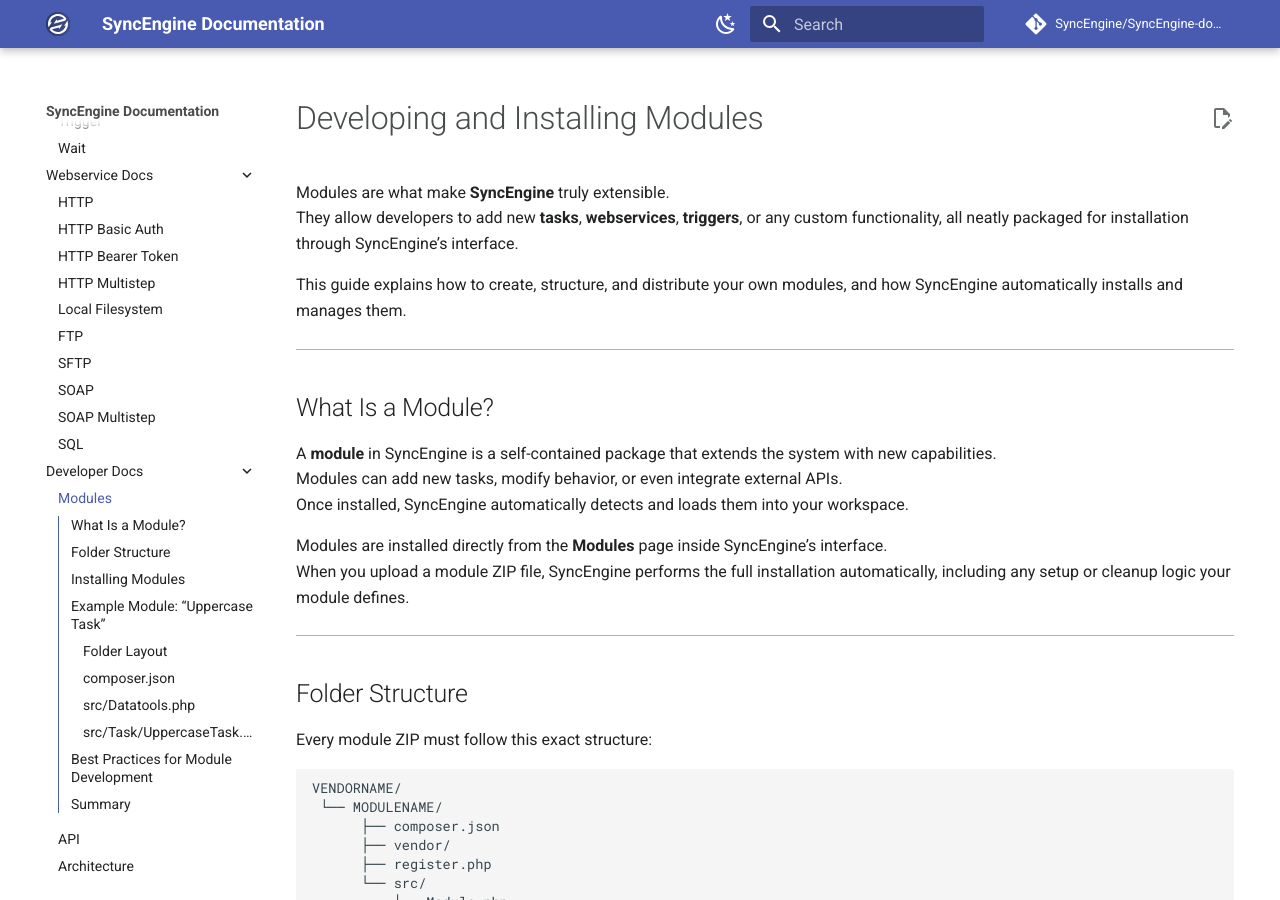
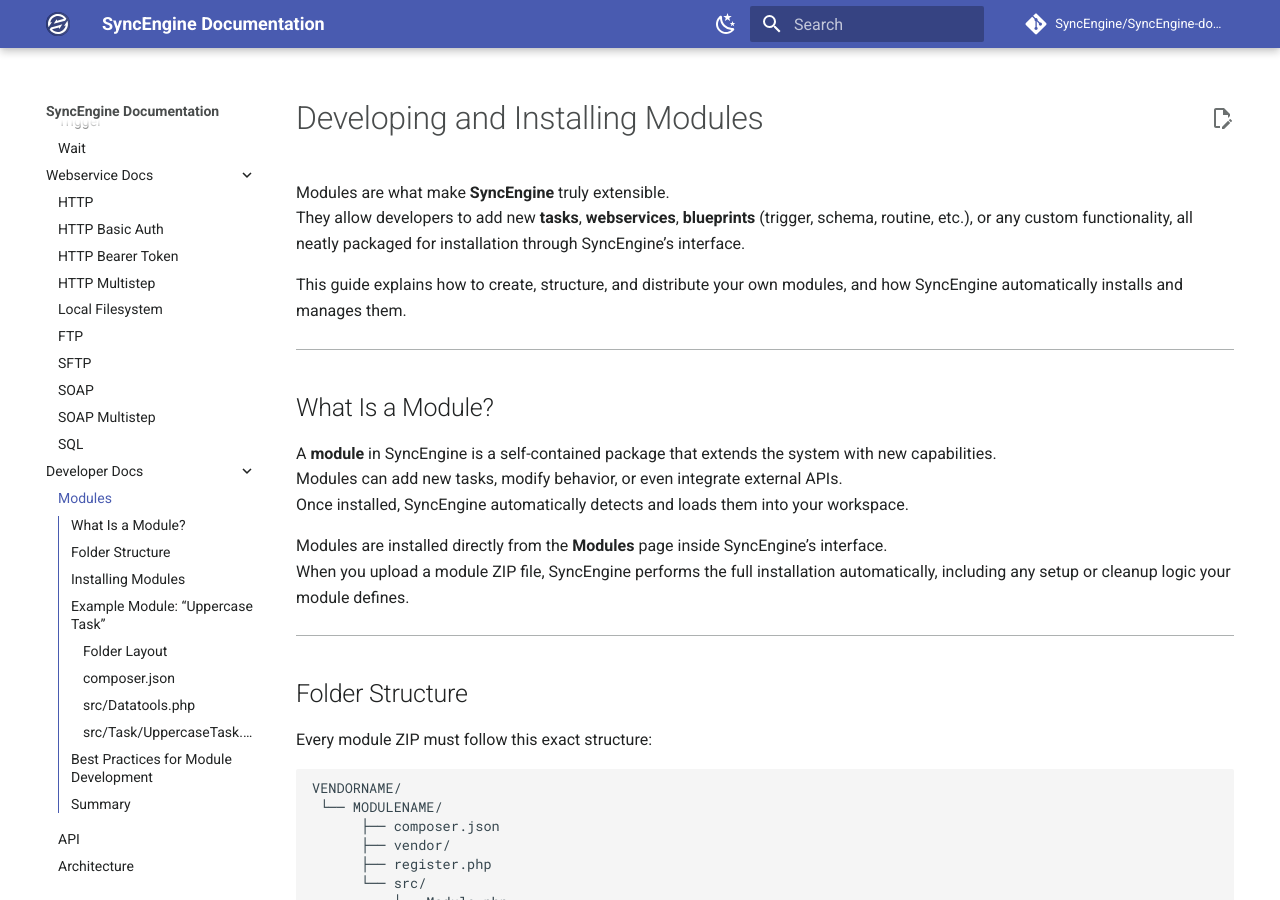
Before and after one commit to SyncEngine/docs, an MkDocs documentation site: the page built from docs/developer/modules.md, in a window 1280 px wide and 900 px high. Built offline with MkDocs 1.6.1 and Material for MkDocs 9.7.7, drawn with Linux system fonts in a browser that asks for light colours; comment, search, counter and statistics services are not loaded.

Commit message:
Fix intro

```diff
--- a/docs/developer/modules.md
+++ b/docs/developer/modules.md
@@ -1,7 +1,7 @@
 # Developing and Installing Modules
 
 Modules are what make **SyncEngine** truly extensible.
-They allow developers to add new **tasks**, **webservices**, **triggers**, or any custom functionality, all neatly packaged for installation through SyncEngine’s interface.
+They allow developers to add new **tasks**, **webservices**, **blueprints** (trigger, schema, routine, etc.), or any custom functionality, all neatly packaged for installation through SyncEngine’s interface.
 
 This guide explains how to create, structure, and distribute your own modules, and how SyncEngine automatically installs and manages them.
 
```
